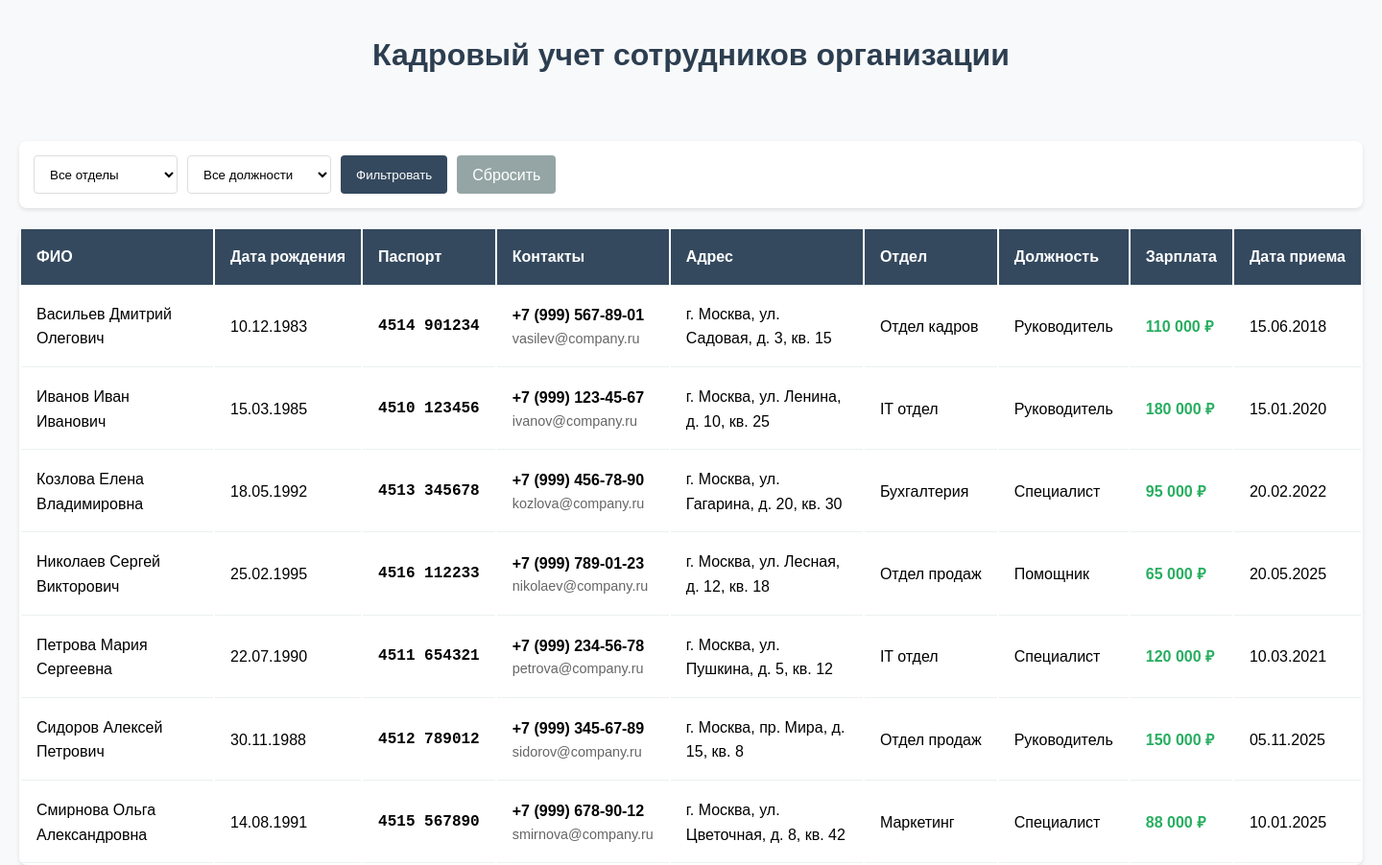
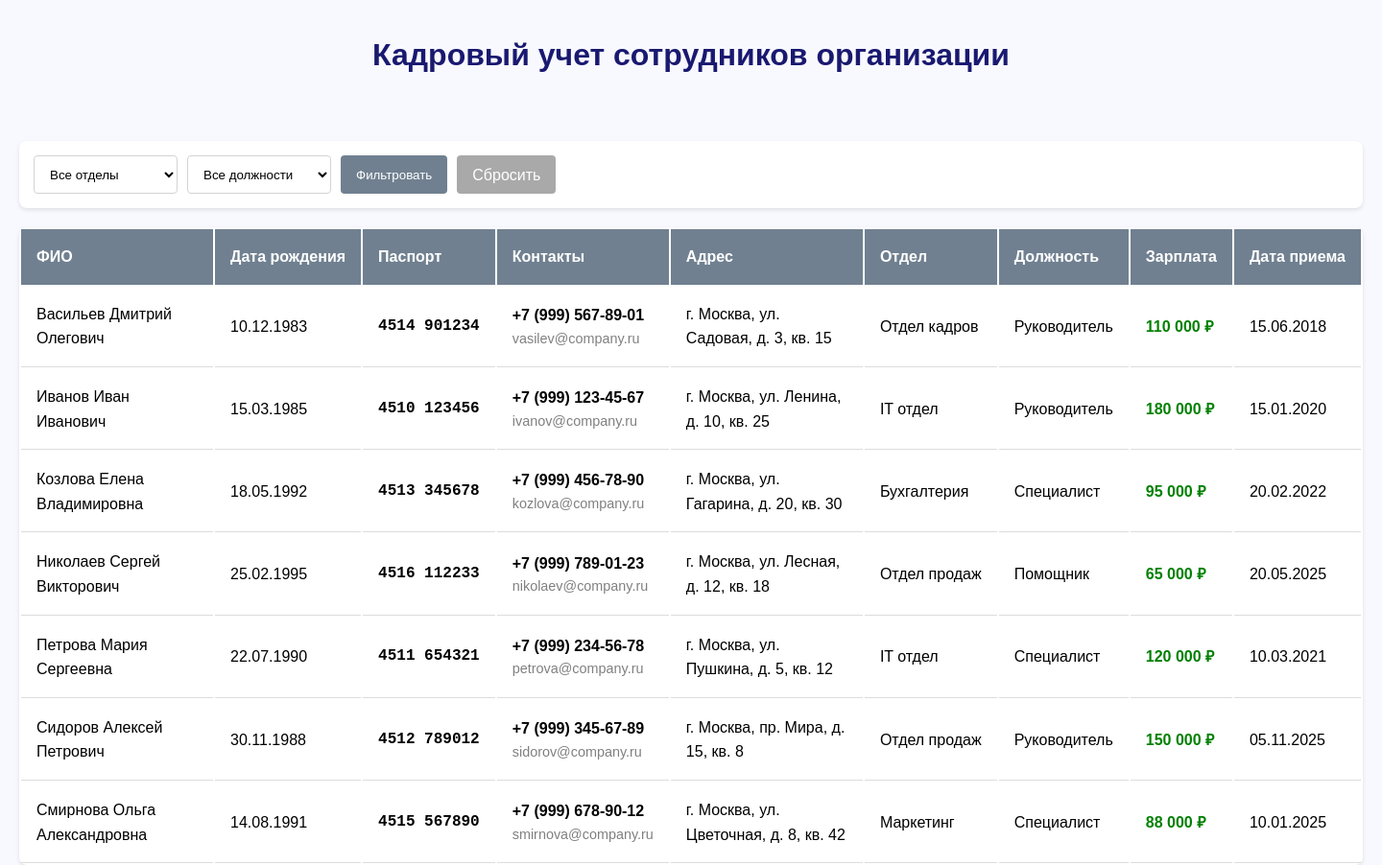
Before and after one commit to vollnlenna57-del/TestTask, a PHP site: page / in a window 1440 px wide. Shown: the whole page at 96% size. Run offline with PHP 8.4, Linux system fonts and the light colour scheme; data comes from the database, SQL or seed files in the repository.

Commit message:
изменение стилей

```diff
--- a/css/styles.css
+++ b/css/styles.css
@@ -6,21 +6,18 @@
 
 body {
     font-family: 'Arial', sans-serif;
-    background-color: #f8f9fa;
+    background-color: ghostwhite;
     line-height: 1.6;
     overflow-x: auto;
 }
 
 h1 {
-    color: #2c3e50;
+    color: midnightblue;
     padding: 2rem 0;
     text-align: center;
     margin-bottom: 2rem;
-}
-
-.main-header h1 {
     font-size: 2rem;
-    font-weight: 300;
+    font-weight: 600;
 }
 
 .container {
@@ -38,7 +35,7 @@ h1 {
 }
 
 .employees-table th {
-    background: #34495e;
+    background: slategray;
     color: white;
     padding: 1rem;
     text-align: left;
@@ -47,12 +44,12 @@ h1 {
 
 .employees-table td {
     padding: 1rem;
-    border-bottom: 1px solid #ecf0f1;
+    border-bottom: 1px solid gainsboro;
     max-width: 200px
 }
 
 .employees-table tr:hover {
-    background-color: #f8f9fa;
+    background-color: ghostwhite;
 }
 
 .passport {
@@ -66,18 +63,18 @@ h1 {
 
 .contacts .email {
     font-size: 0.9em;
-    color: #666;
+    color: grey;
 }
 
 .salary {
     font-weight: bold;
-    color: #27ae60;
+    color: green;
 }
 
 .no-data {
     text-align: center;
     padding: 2rem;
-    color: #7f8c8d;
+    color: grey;
     font-size: 1.1rem;
 }
 
@@ -97,7 +94,7 @@ h1 {
 
 .filter-select {
     padding: 8px 12px;
-    border: 1px solid #ddd;
+    border: 1px solid lightgray;
     border-radius: 4px;
     background: white;
     min-width: 150px;
@@ -105,7 +102,7 @@ h1 {
 }
 
 .filter-btn {
-    background: #34495e;
+    background: slategray;
     color: white;
     border: none;
     padding: 8px 16px;
@@ -115,11 +112,11 @@ h1 {
 }
 
 .filter-btn:hover {
-    background: #2c3e50;
+    background: midnightblue;
 }
 
 .reset-btn {
-    background: #95a5a6;
+    background: darkgray;
     color: white;
     text-decoration: none;
     padding: 8px 16px;
@@ -128,5 +125,5 @@ h1 {
 }
 
 .reset-btn:hover {
-    background: #7f8c8d;
+    background: dimgray;
 }
```
